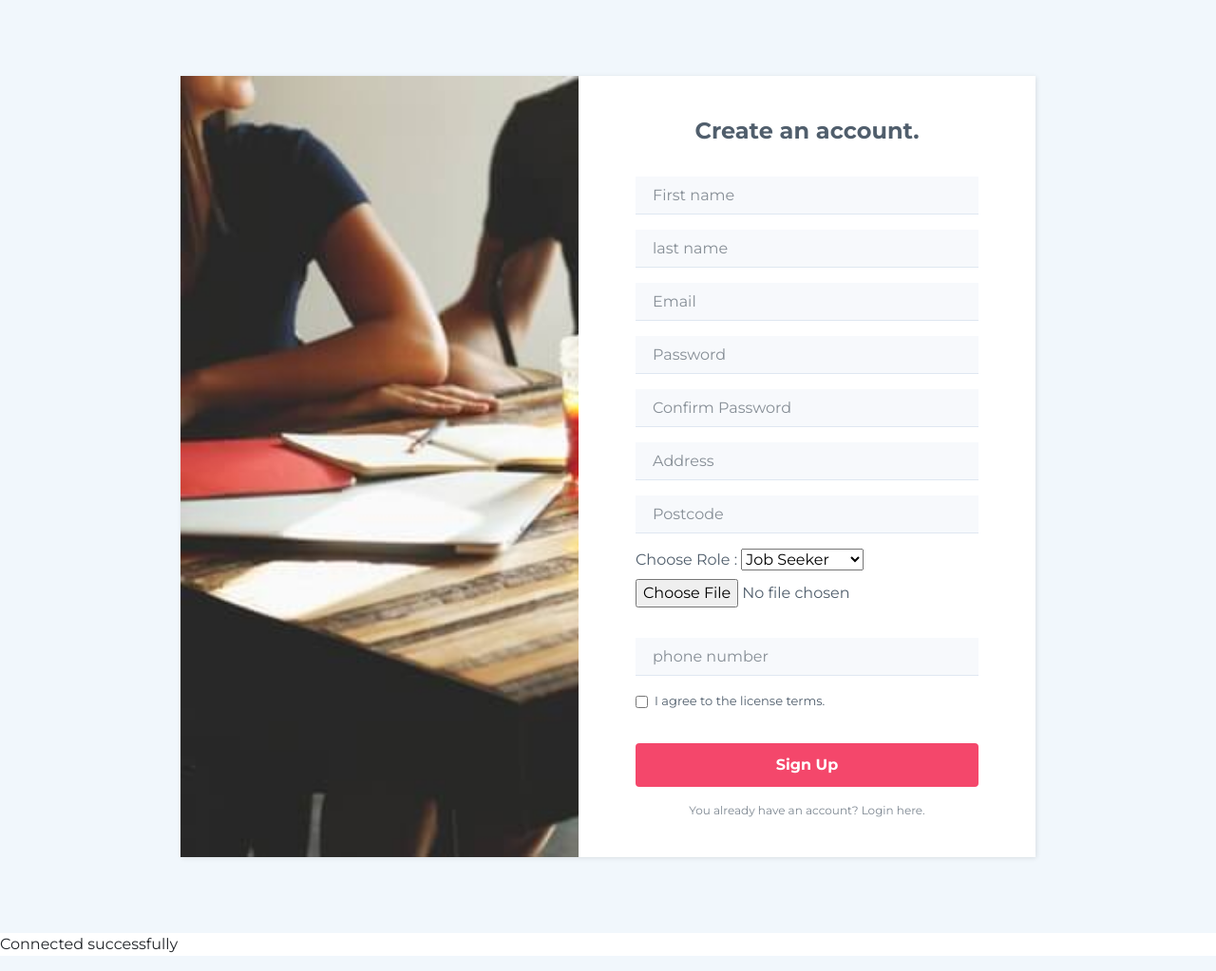
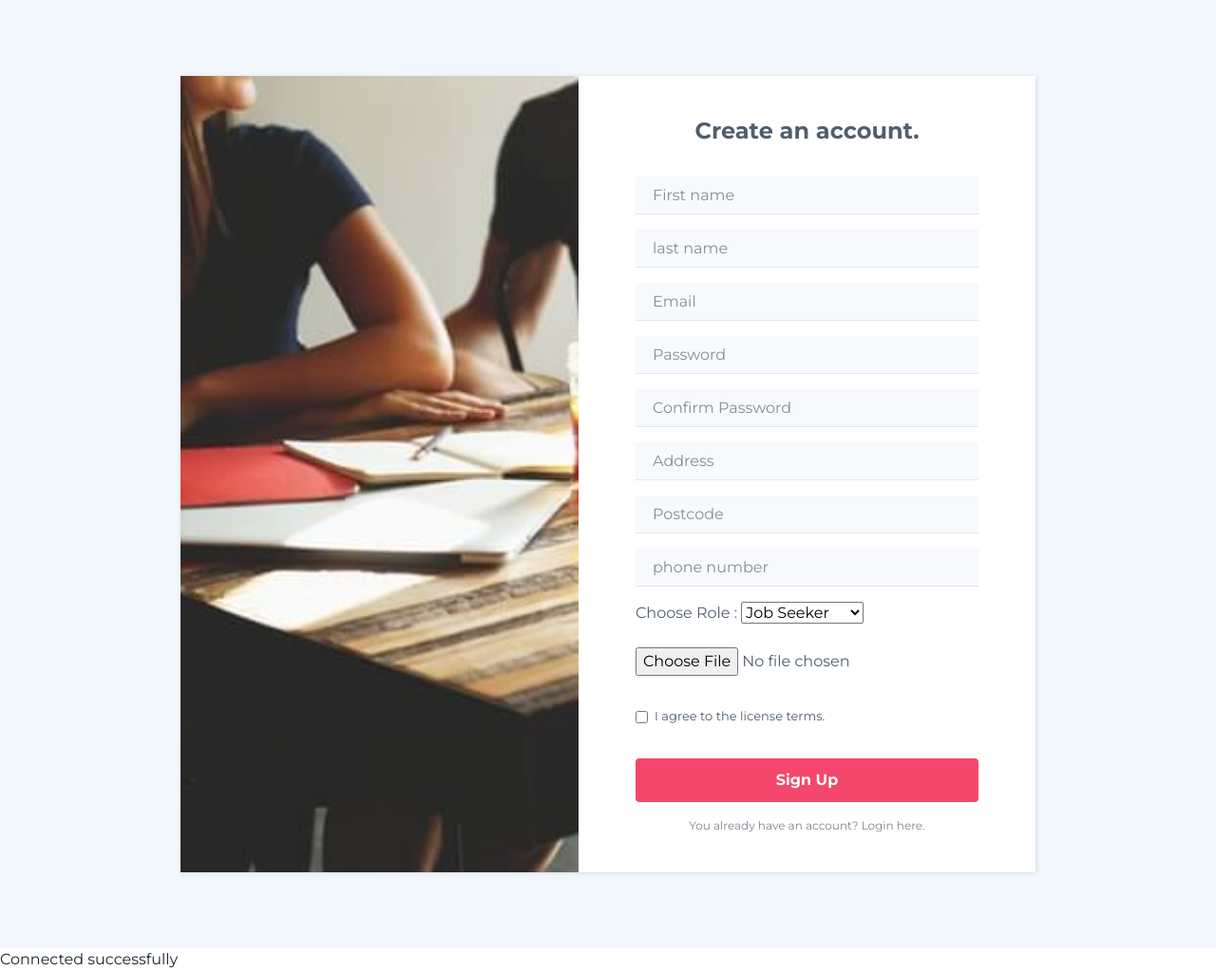
Before and after one commit to Jinalptl97/Job_portal, a PHP site: page /Register.php in a window 1280 px wide. Shown: the whole page at 95% size. Run offline with PHP 8.4, Linux system fonts and the light colour scheme.

Commit message:
13-05 hemani updated

```diff
--- a/Register.php
+++ b/Register.php
@@ -20,36 +20,40 @@
     <section class="register-photo" style="height:70%">
         <div class="form-container" >
             <div class="image-holder"></div>
-            <form method="post">
+            <form method="post"  enctype="multipart/form-data">
             <h2 class="text-center"><strong>Create</strong> an account.</h2>
-                <div class="form-group"><input class="form-control" type="text" name="First name" placeholder="First name"></div>
-				 <div class="form-group"><input class="form-control" type="text" name="Last name" placeholder="last name"></div>
-				  <div class="form-group"><input class="form-control" type="Email" name="Email" placeholder="Email"></div>
+            <div class="form-group"><input class="form-control" type="text" name="firstName" placeholder="First name"></div>
+            <div class="form-group"><input class="form-control" type="text" name="lastName" placeholder="last name"></div>
+            <div class="form-group"><input class="form-control" type="Email" name="email" placeholder="Email"></div>
             <div class="form-group"><input class="form-control" type="password" name="password" placeholder="Password"></div>
             <div class="form-group"><input class="form-control" type="password" name="Confirm password" placeholder="Confirm Password"></div>
-				 <div class="form-group"><input class="form-control" type="text" name="Address" placeholder="Address"></div>
-				 <div class="form-group"><input class="form-control" type="text" name="Postcode" placeholder="Postcode"></div>
-
-
+            <div class="form-group"><input class="form-control" type="text" name="address" placeholder="Address"></div>
+            <div class="form-group"><input class="form-control" type="text" name="postcode" placeholder="Postcode"></div>
+            <div class="form-group"><input class="form-control" type="text" name="phoneNumber" placeholder="phone number"></div>
+            <div class="form-group">
                 <label>Choose Role : </label>
-    <select>
+                <select name="role">
                     <option>Job Seeker</option>
                     <option>Job Recruiter</option>
                 </select>
-
+            </div>
 
             <div class="custom-file">
-  <input type="file"  id="customFile">
+                <input type="file" name="image" id="customFile">
 
             </div>
             <br><br>
-<div class="form-group"><input class="form-control" type="text" name="Phone number" placeholder="phone number"></div>
 
 
             <div class="form-group">
-                    <div class="form-check"><label class="form-check-label"><input class="form-check-input" type="checkbox">I agree to the license terms.</label></div>
+                <div class="form-check">
+                    <label class="form-check-label"><input class="form-check-input"
+                            type="checkbox">I agree to the license terms.</label>
                 </div>
-                <div class="form-group"><button class="btn btn-primary btn-block" type="submit">Sign Up</button></div><a class="already" href="login.html">You already have an account? Login here.</a>
+            </div>
+            <div class="form-group"><button class="btn btn-primary btn-block" name="submit" type="submit">Sign Up</button>
+        </div>
+        <a class="already" href="login.php">You already have an account? Login here.</a>
         </form>
         </div>
 		</div>
@@ -62,8 +66,41 @@
 
 </html>
 
+
 <?php
-include('connect.php');
+include 'connect.php';
+
+if(isset($_POST['submit']) && $_SERVER["REQUEST_METHOD"] == "POST")
+{
+
+    $firstName = $_POST['firstName'];
+    $lastName= $_POST['lastName'];
+    $email = $_POST['email'];
+    $password = md5($_POST['password']);
+    $phoneNumber = $_POST['phoneNumber'];
+    $address = $_POST['address'];
+    $postcode = $_POST['postcode'];
+    $role = $_POST['role'];
+
+    $filename = $_FILES["image"]["name"];
+    $tempname = $_FILES["image"]["tmp_name"];
+    $folder = "images/".$filename;
+
+
+    $query = "INSERT INTO `users`(`fname`, `lname`, `email`, `password`, `address`, `postcode`, `role`, `contact_no`, `photo`)
+                    VALUES ('$firstName','$lastName','$email','$password','$address','$postcode','$role','$phoneNumber','$folder')";
+
+    if (mysqli_query($conn, $query))
+    {
+        echo "New record created successfully";
+        move_uploaded_file($tempname, $folder);
+    }
+    else
+    {
+        echo "Error: " . $query . "<br>" . mysqli_error($conn);
+    }
+
+}
 
 
 ?>
```
Also changed, not shown: post_job.php (+43 -17 lines), images/IMG-20181120-WA0066.jpg (added). Lines whose indentation alone changed are shown as unchanged.
